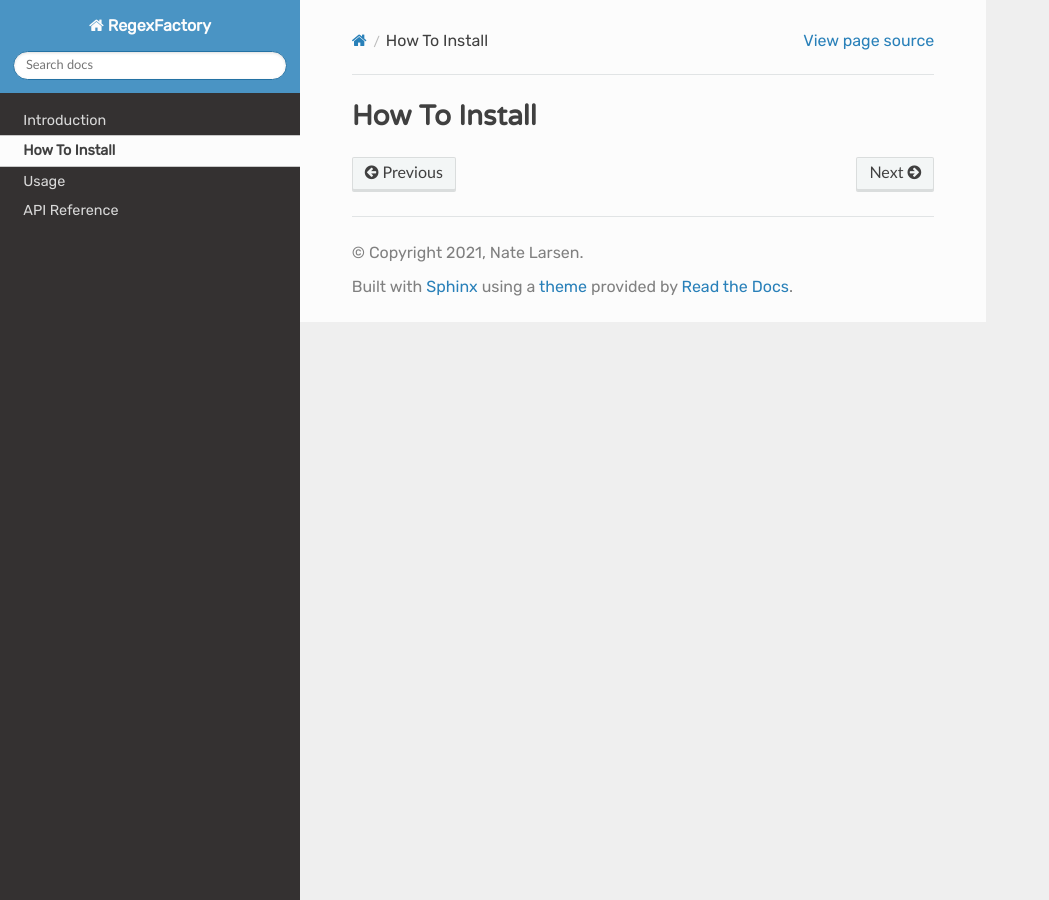
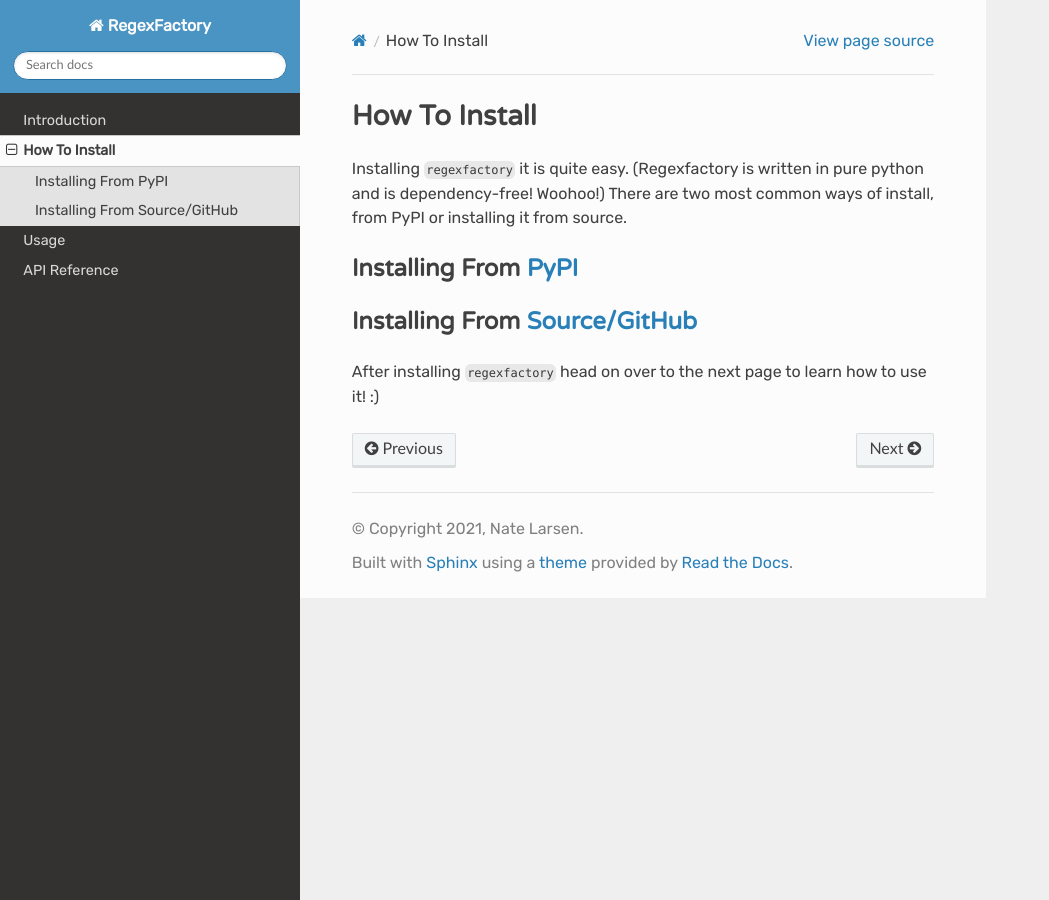
Before and after one commit to GrandMoff100/RegexFactory, a Sphinx documentation site: the page built from docs/installation.rst, in a window 1280 px wide. Shown: the whole page, without its empty margins (0-1049 px from the left). Built offline with Sphinx 7.4.7 and the Read the Docs theme 2.0.0, drawn with Linux system fonts in a browser that asks for light colours.

```diff
--- a/docs/conf.py
+++ b/docs/conf.py
@@ -50,6 +50,10 @@ templates_path = ['_templates']
 # This pattern also affects html_static_path and html_extra_path.
 exclude_patterns = ['_build', 'Thumbs.db', '.DS_Store']
 
+autodoc_default_options = {
+    "members": None,
+    "annotation": None
+}
 
 resource_links = {
     'repo': 'https://github.com/GrandMoff100/RegexFactory/',
--- a/docs/installation.rst
+++ b/docs/installation.rst
@@ -1,2 +1,17 @@
 How To Install
 ***************
+
+Installing :code:`regexfactory` it is quite easy.
+(Regexfactory is written in pure python and is dependency-free! Woohoo!)
+There are two most common ways of install, from PyPI or installing it from source.
+
+
+Installing From `PyPI <https://pypi.org/project/regexfactory>`_
+=================================================================
+
+
+Installing From `Source/GitHub <https://github.com/GrandMoff100/RegexFactory>`_
+=================================================================================
+
+
+After installing :code:`regexfactory` head on over to the next page to learn how to use it! :)
--- a/docs/introduction.rst
+++ b/docs/introduction.rst
@@ -1,7 +1,7 @@
 Introduction
 ***************
 
-RegexFactory is a Python library that allows you to intuitively and dynamically generate regular expressions (RegEx).
+RegexFactory is a very very lightweight Python library that allows you to intuitively and dynamically generate regular expressions (RegEx).
 Regular expressions are strings of text used to find and extract information from other strings and text documents.
 See this quick example.
 
--- a/regexfactory/__init__.py
+++ b/regexfactory/__init__.py
@@ -1,3 +1,5 @@
+"""The regexfactory module documetation!"""
+
 from .pattern import RegexPattern
 from .patterns import (
     Group,
@@ -6,9 +8,10 @@ from .patterns import (
     Set,
     NotSet,
     Amount,
-    Optional
+    Optional,
 )
 from .chars import (
+    RegexChar,
     ANY,
     WHITESPACE,
     NOTWHITESPACE,
```
Also changed, not shown: docs/reference.rst (+18 -1 lines), 3 other files.
